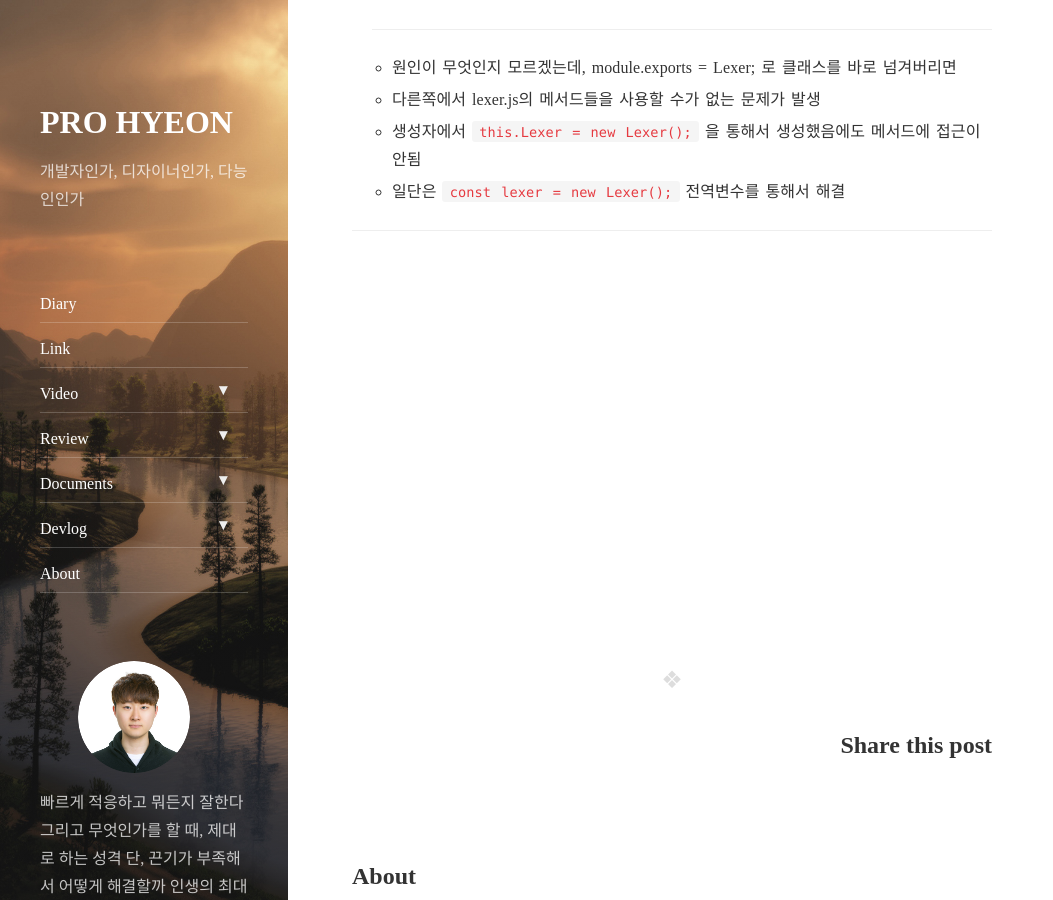
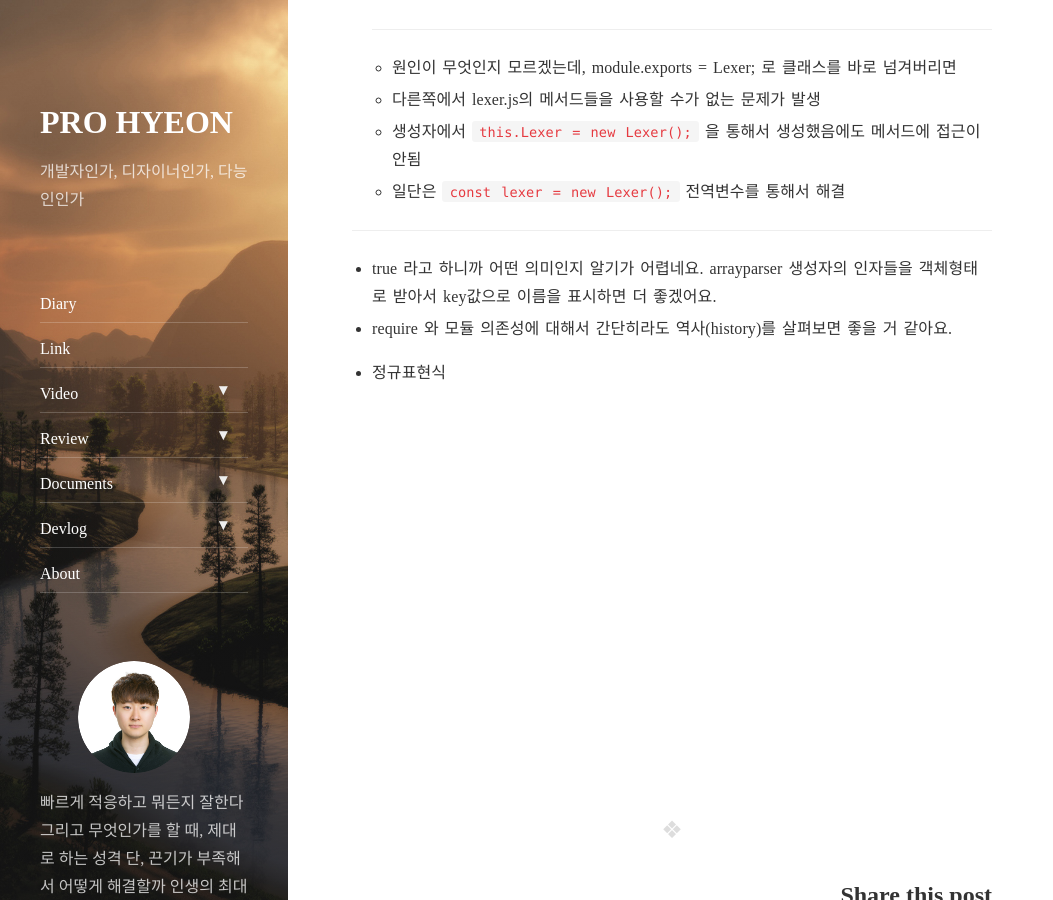
Before and after one commit to antaehyeon/antaehyeon.github.io, a Jekyll site: the page built from _posts/2018-04-14-코드스쿼드 피드백.md, in a window 1280 px wide and 900 px high, scrolled down 3897 px. Shown: the whole window, without its empty margins (0-1053 px from the left). Built offline with Jekyll 4.4.1, drawn with Linux system fonts in a browser that asks for light colours; nearby versions of some CDN libraries; comment, search, counter and statistics services are not loaded.

Commit message:
Docs: ArrayParser STEP7 피드백 내용 추가

```diff
--- a/_posts/2018-04-14-코드스쿼드 피드백.md
+++ b/_posts/2018-04-14-코드스쿼드 피드백.md
@@ -150,3 +150,10 @@ comments: true
      - 일단은 `const lexer = new Lexer();` 전역변수를 통해서 해결
 
 ---
+
+
+
+- true 라고 하니까 어떤 의미인지 알기가 어렵네요. arrayparser 생성자의 인자들을 객체형태로 받아서 key값으로 이름을 표시하면 더 좋겠어요.
+- require 와 모듈 의존성에 대해서 간단히라도 역사(history)를 살펴보면 좋을 거 같아요.
+
+- 정규표현식
```
